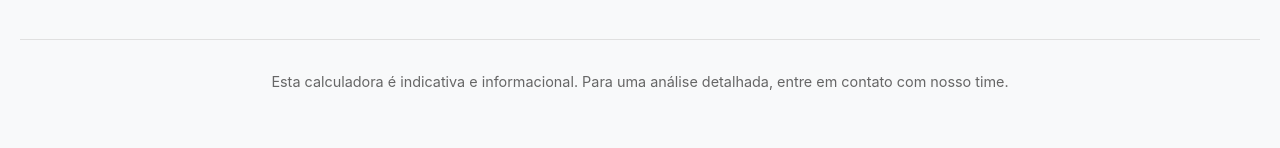
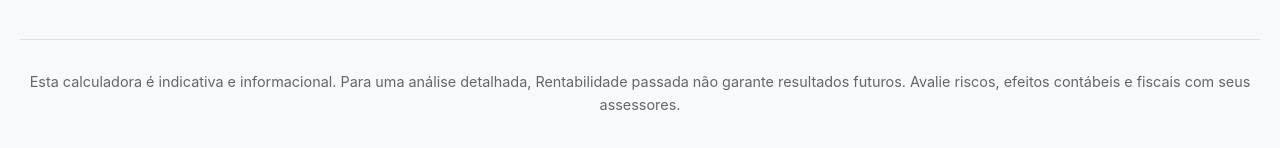
Before and after one commit to BRC-arch/azify-revenue-calculator, a website built with Vite: page index.html in a window 1280 px wide. Shown: the part 1715-1863 px from the top of the page. Built offline with nearby package versions, Linux system fonts and the light colour scheme.

Commit message:
Update index.html

```diff
--- a/index.html
+++ b/index.html
@@ -196,7 +196,7 @@
       </main>
 
       <footer class="footer">
-        <p>Esta calculadora é indicativa e informacional. Para uma análise detalhada, entre em contato com nosso time.</p>
+        <p>Esta calculadora é indicativa e informacional. Para uma análise detalhada, Rentabilidade passada não garante resultados futuros. Avalie riscos, efeitos contábeis e fiscais com seus assessores.</p>
       </footer>
     </div>
 
```
